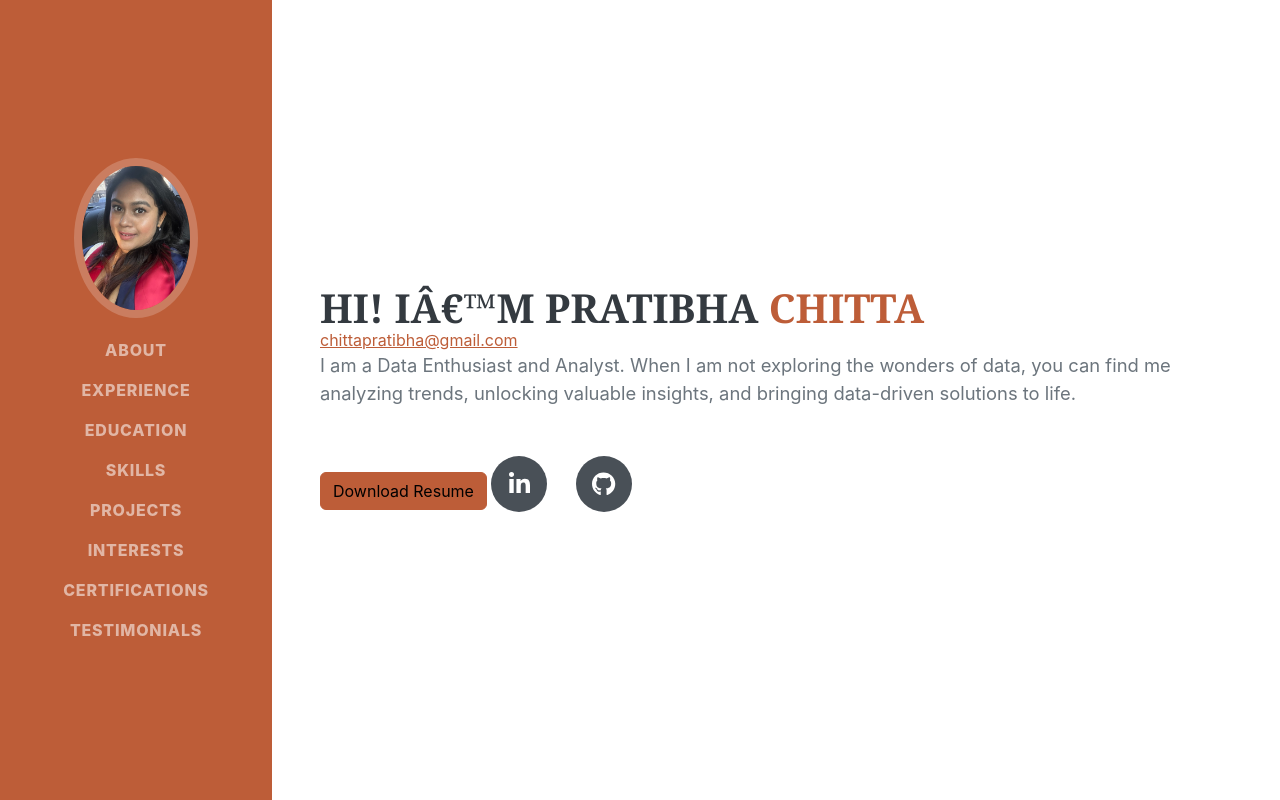
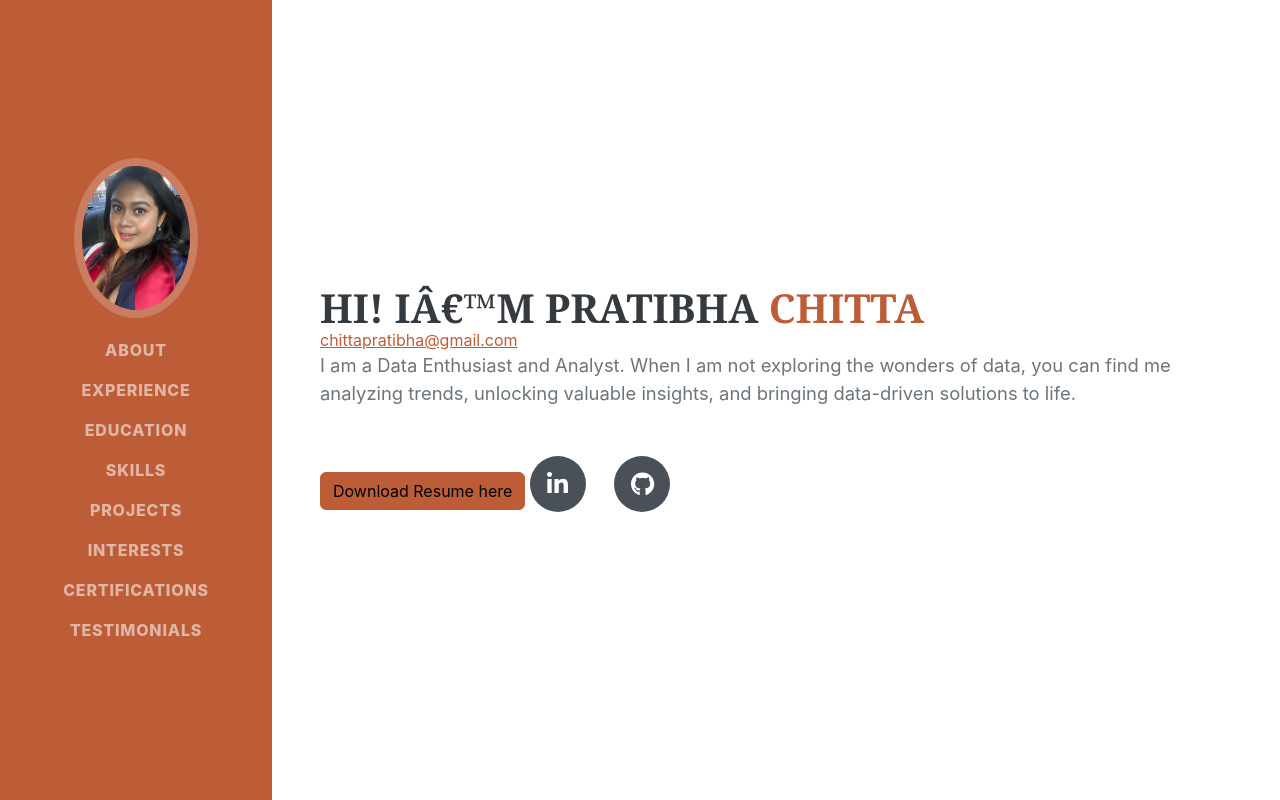
Before and after one commit to PratibhaChitta/Mywebsite, a plain HTML site: page index.html in a window 1280 px wide. Shown: the top 800 px of the page. Drawn offline with nearby package versions, Linux system fonts and the light colour scheme; a web font is replaced by a local one.

Commit message:
Update index.html

```diff
--- a/index.html
+++ b/index.html
@@ -76,7 +76,7 @@
                     <p class="lead mb-5">I am a Data Enthusiast and Analyst. When I am not exploring the wonders of data, you can find me analyzing trends, unlocking valuable insights, and bringing data-driven solutions to life.</p>
                     <div class="social-icons">
 
-                            <a href="assets/img/Pratibha_Chitta.pdf" download="Pratibha_Chitta_resume.pdf" class="btn btn-primary">Download Resume</a>
+                            <a href="assets/img/Pratibha_Chitta.pdf" download="Pratibha_Chitta_resume.pdf" class="btn btn-primary">Download Resume here</a>
 
                             <a class="social-icon" href="https://www.linkedin.com/in/pratibha-chitta-210659135/"><i class="fab fa-linkedin-in"></i></a>
                             <a class="social-icon" href="https://github.com/PratibhaChitta"><i class="fab fa-github"></i></a>
```
